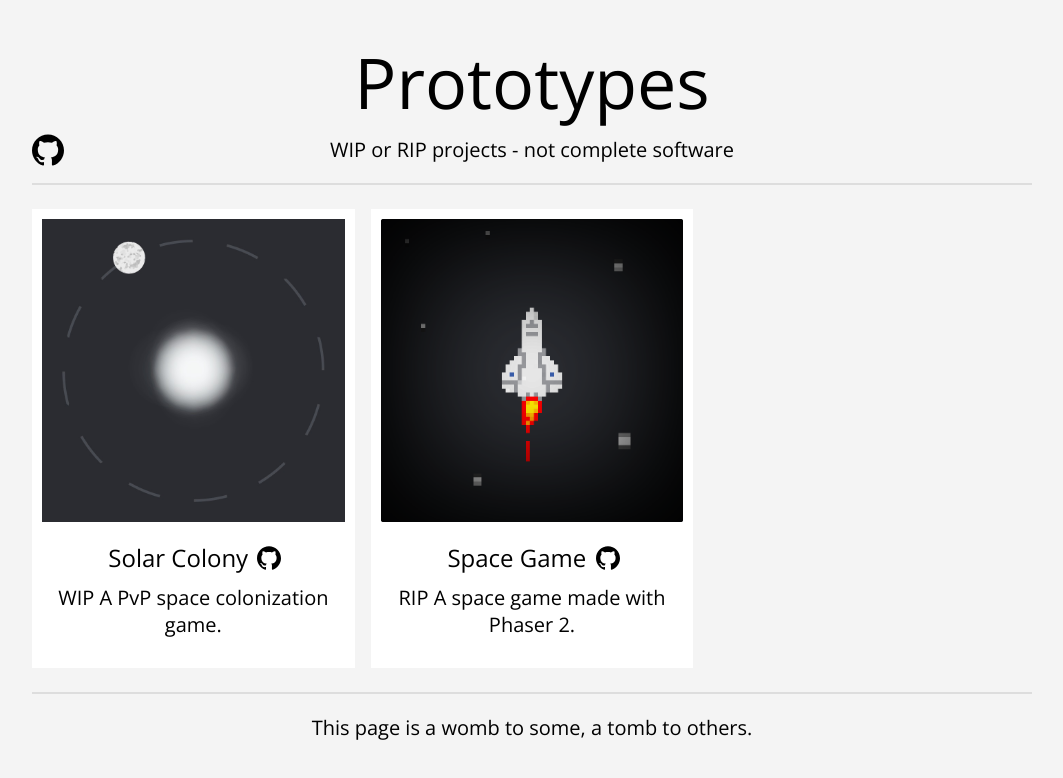
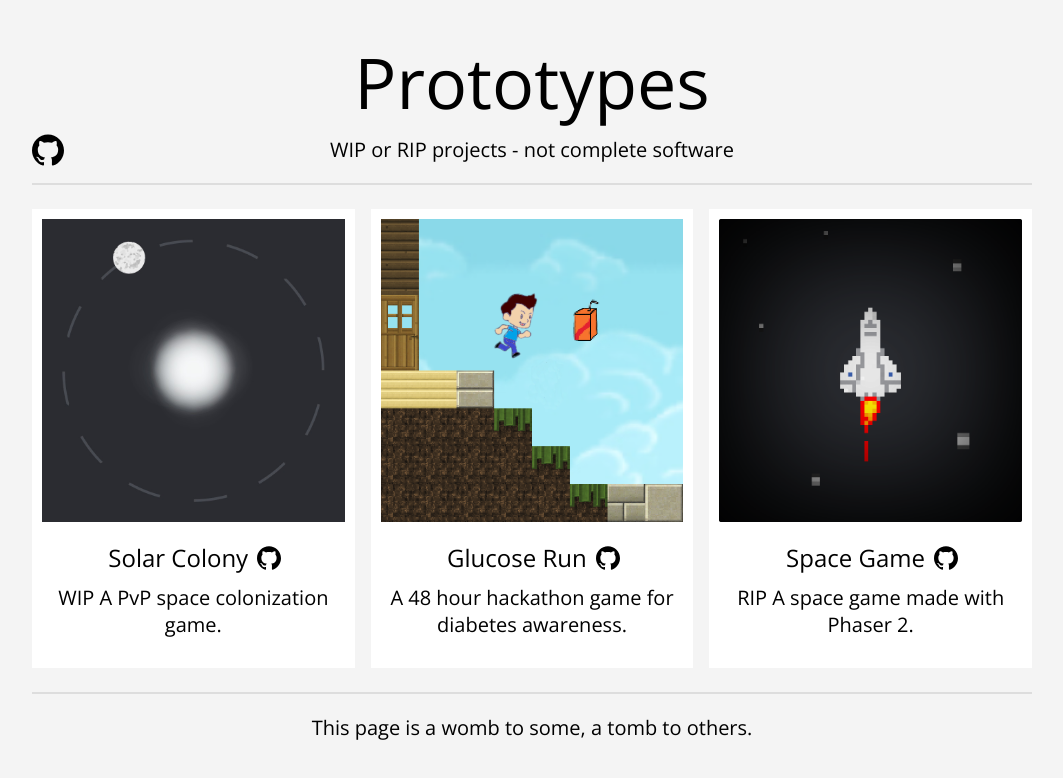
Before and after one commit to defaultsamson/website, a plain HTML site: page prototypes/index.html in a window 1280 px wide. Shown: the whole page, without its empty margins (108-1171 px from the left). Drawn offline with nearby package versions, Linux system fonts and the light colour scheme.

Commit message:
Added glucose run

```diff
--- a/prototypes/index.html
+++ b/prototypes/index.html
@@ -181,6 +181,15 @@
 				</div>
 				<div class='column'>
 					<div class='content'>
+						<a href='https://www.samsonclose.me/prototypes/glucose/'>
+							<img src='./images/glucose.png' width='100%'>
+					</a>
+						<h3>Glucose Run <a href='https://github.com/qwertysam/equithon-game'><img class='github' src='./images/github.svg'></a></h3>
+						<p>A 48 hour hackathon game for diabetes awareness.</p>
+					</div>
+				</div>
+				<div class='column'>
+					<div class='content'>
 						<a href='https://www.samsonclose.me/prototypes/space-game/'>
 							<img src='./images/space-game.png' width='100%'>
 					</a>
```
Also changed, not shown: images/prototype.png, prototypes/images-orig/glucose.png (added), prototypes/images/glucose.png (added).
